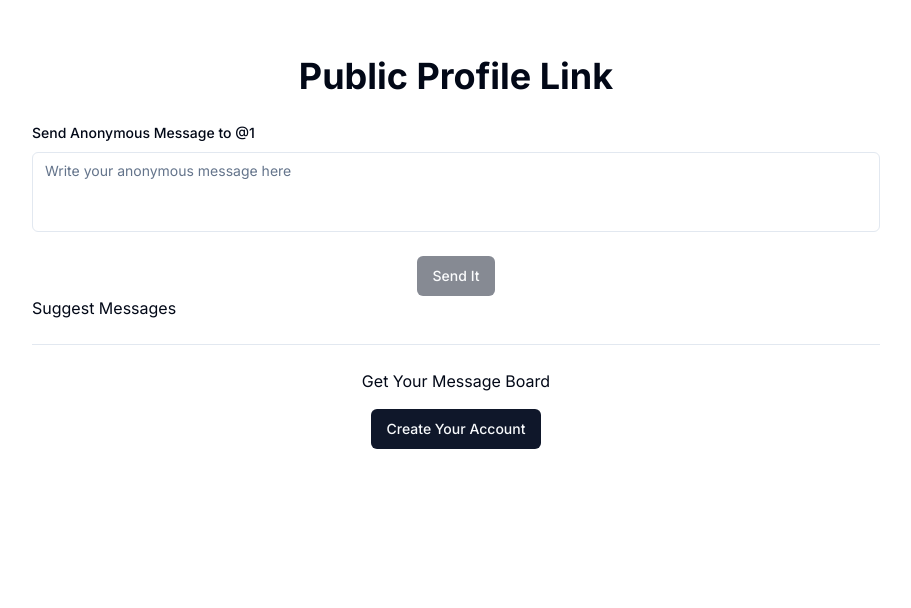
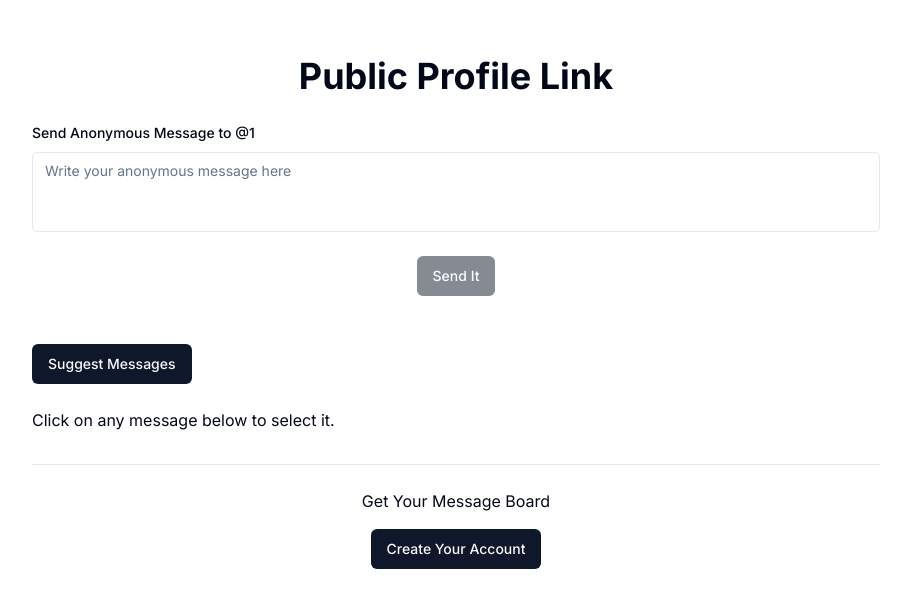
Before and after one commit to vijaykanwal90/anonymousmessages, a Next.js app: page /u/1 in a window 1280 px wide. Shown: the top 608 px of the page, without its empty margins (184-1095 px from the left). Built offline with nearby package versions, Linux system fonts and the light colour scheme.

Commit message:
fetched the messages in frontend

```diff
--- a/src/app/u/[username]/page.tsx
+++ b/src/app/u/[username]/page.tsx
@@ -30,6 +30,8 @@ import { useToast } from '@/components/ui/use-toast';
 export default function SendMessage() {
   const params = useParams<{ username: string }>();
   const username = params.username;
+  const [separatedData, setSeparatedData] = useState<string[]>([]);
+
 
   const form = useForm<z.infer<typeof messageSchema>>({
     resolver: zodResolver(messageSchema),
@@ -77,6 +79,7 @@ export default function SendMessage() {
     // console.log(response.data.data)
     const data = response.data.data;
     const separatedData = data.split("||");
+    setSeparatedData(separatedData);
     console.log(typeof separatedData)
     console.log(separatedData)
     } catch (error) {
@@ -131,9 +134,46 @@ export default function SendMessage() {
           </div>
         </form>
       </Form>
-      <div>
-        <button onClick={fetchSuggestedMessages}>Suggest Messages</button>
+      <div className="space-y-4 my-8">
+        <div className="space-y-2">
+          <Button
+            onClick={fetchSuggestedMessages}
+            className="my-4"
+            // disabled={isSuggestLoading}
+          >
+            Suggest Messages
+          </Button>
+          <p>Click on any message below to select it.</p>
+        </div>
+        {/* <Card>
+          <CardHeader>
+            <h3 className="text-xl font-semibold">Messages</h3>
+          </CardHeader>
+          <CardContent className="flex flex-col space-y-4">
+            {error ? (
+              <p className="text-red-500">{error.message}</p>
+            ) : (
+              .map((message, index) => (
+                <Button
+                  key={index}
+                  variant="outline"
+                  className="mb-2"
+                  onClick={() => handleMessageClick(message)}
+                >
+                  {message}
+                </Button>
+              ))
+            )}
+          </CardContent>
+        </Card> */}
 
+        {separatedData.length > 0 && ( // Only render if there are suggestions
+          <ul>
+            {separatedData.map((message, index) => (
+              <li key={index}>{message}</li>
+            ))}
+          </ul>
+        )}
       </div>
 
       <Separator className="my-6" />
```
